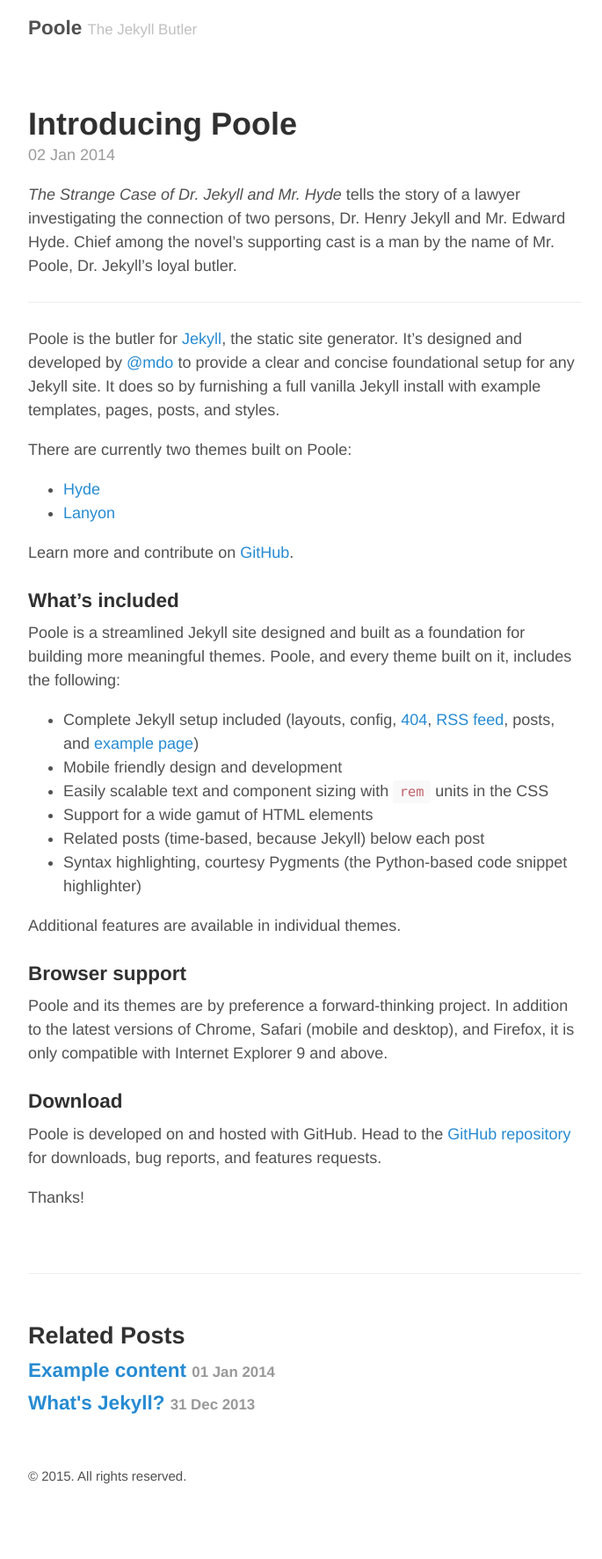
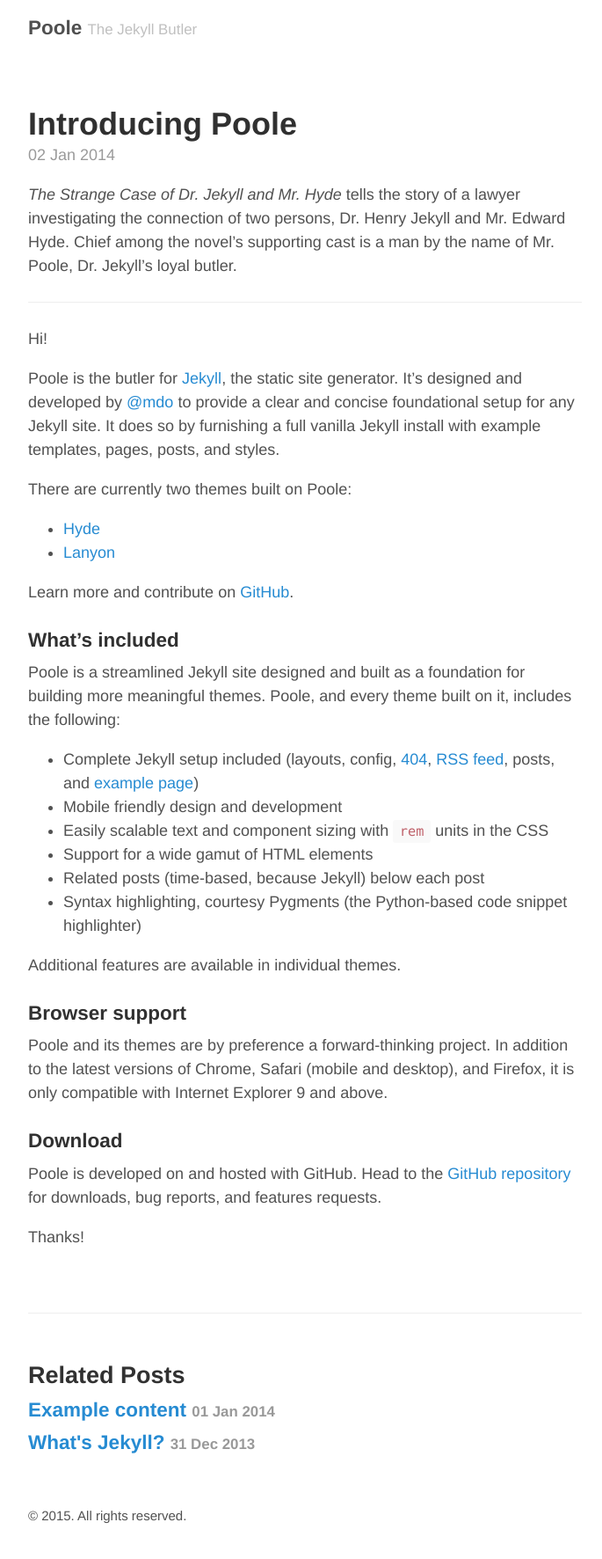
Before and after one commit to songproducer/nefarious-capsicum, a Jekyll site: the page built from _posts/2014-01-02-introducing-poole.md, in a window 1280 px wide. Shown: the whole page at 88% size, without its empty margins (293-978 px from the left). Built offline with Jekyll 4.4.1, drawn with Linux system fonts in a browser that asks for light colours; before the commit the page ends 1727 px from its top, so only the background shows below that.

```diff
--- /dev/null
+++ b/CNAME
@@ -0,0 +1 @@
+blog.makemoneywhileyouwork.com
--- a/_posts/2014-01-02-introducing-poole.md
+++ b/_posts/2014-01-02-introducing-poole.md
@@ -6,6 +6,8 @@ title: Introducing Poole
 *The Strange Case of Dr. Jekyll and Mr. Hyde* tells the story of a lawyer investigating the connection of two persons, Dr. Henry Jekyll and Mr. Edward Hyde. Chief among the novel's supporting cast is a man by the name of Mr. Poole, Dr. Jekyll's loyal butler.
 
 -----
+
+Hi!
 
 Poole is the butler for [Jekyll](http://jekyllrb.com), the static site generator. It's designed and developed by [@mdo](https://twitter.com/mdo) to provide a clear and concise foundational setup for any Jekyll site. It does so by furnishing a full vanilla Jekyll install with example templates, pages, posts, and styles.
 
```
